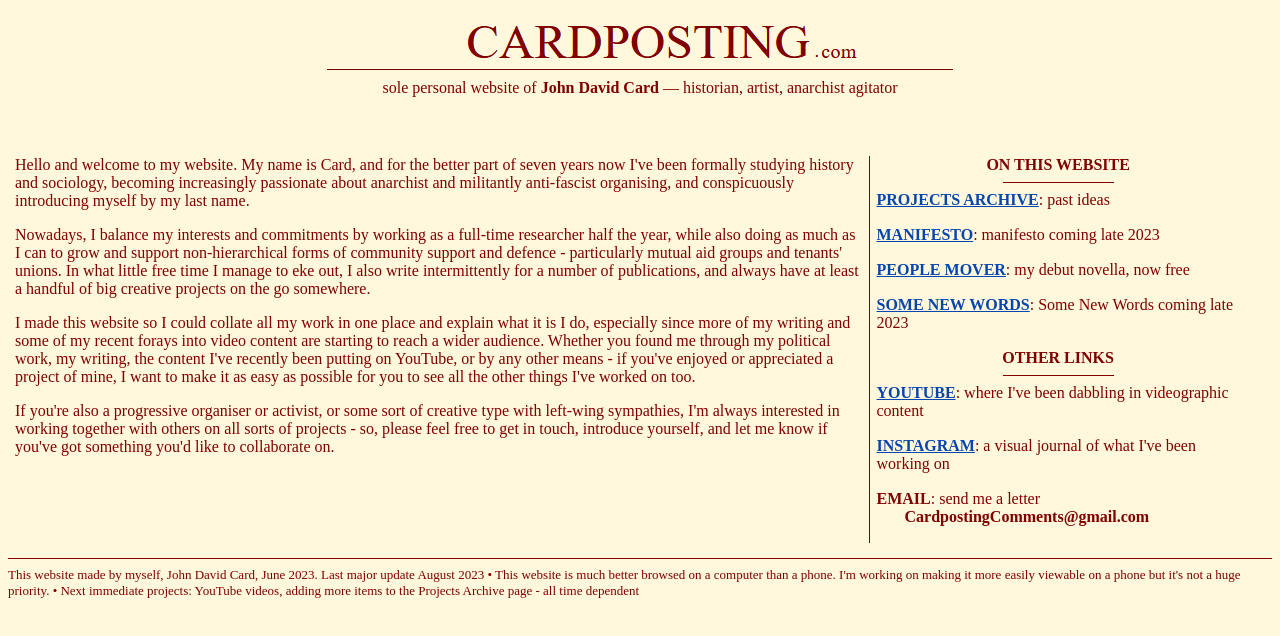
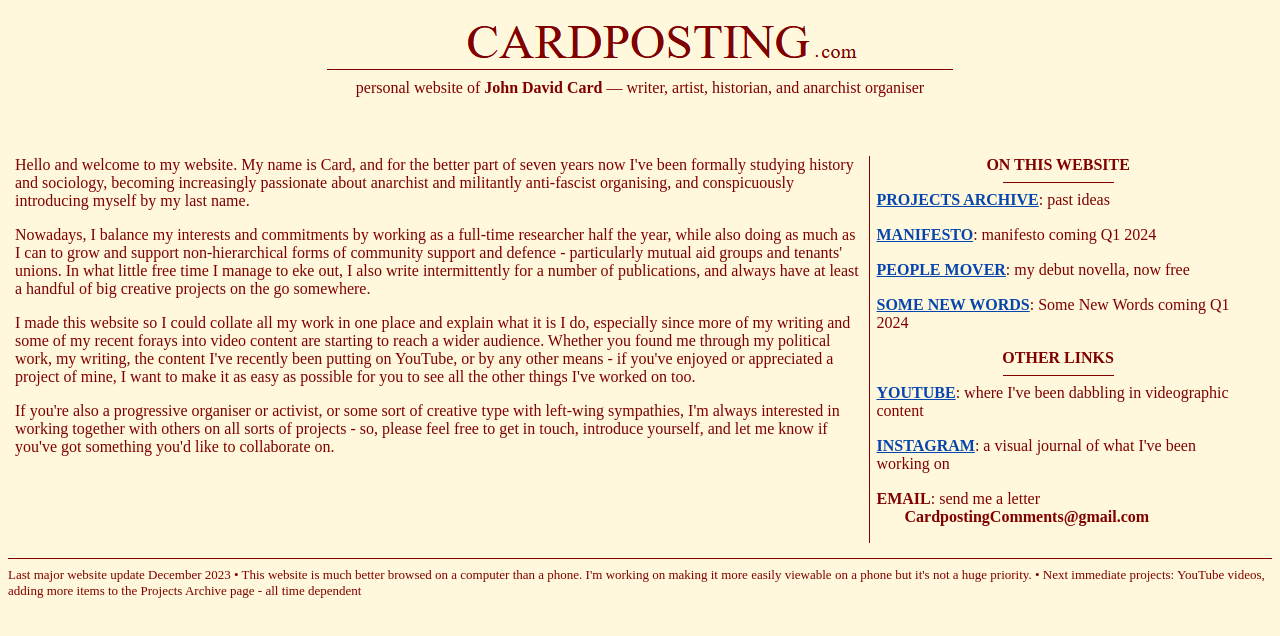
Before and after one commit to JohnDavidCard/Cardposting, a plain HTML site: page index.html in a window 1280 px wide. Drawn offline with Linux system fonts and the light colour scheme.

Commit message:
Update index.html

```diff
--- a/index.html
+++ b/index.html
@@ -17,7 +17,7 @@ A:active {text-decoration:none}
 <DIV ALIGN="CENTER"><IMG SRC="banner.png" ALIGN="TOP" WIDTH="626" HEIGHT="71"">
 
 <BR>
-<FONT COLOR="#800000">sole personal website of <strong>John David Card</strong> &mdash; historian, artist, anarchist agitator</p></FONT></DIV>
+<FONT COLOR="#800000">personal website of <strong>John David Card</strong> &mdash; writer, artist, historian, and anarchist organiser</p></FONT></DIV>
 <br>
 <BR><TABLE WIDTH="98%" BORDER="0" CELLSPACING="7" CELLPADDING="0">
 
@@ -53,13 +53,13 @@ A:active {text-decoration:none}
 <b><a href="archive.html"><strong>PROJECTS ARCHIVE</strong></a></b>: past ideas
 <HR SIZE="1" COLOR="#fff8dc" NOSHADE WIDTH="30%">
 
-<b><a href="manifesto.html"><strong>MANIFESTO</strong></a></b>: manifesto coming late 2023
+<b><a href="manifesto.html"><strong>MANIFESTO</strong></a></b>: manifesto coming Q1 2024
 <HR SIZE="1" COLOR="#fff8dc" NOSHADE WIDTH="30%">
 
 <b><a href="peoplemover.html"><strong>PEOPLE MOVER</strong></a></b>: my debut novella, now free
 <HR SIZE="1" COLOR="#fff8dc" NOSHADE WIDTH="30%">
 
-<b><a href="somenewwords.html"><strong>SOME NEW WORDS</strong></a></b>: Some New Words coming late 2023
+<b><a href="somenewwords.html"><strong>SOME NEW WORDS</strong></a></b>: Some New Words coming Q1 2024
 <HR SIZE="1" COLOR="#fff8dc" NOSHADE WIDTH="30%">
 
 
@@ -93,7 +93,7 @@ A:active {text-decoration:none}
 </FORM>
 
 <HR SIZE="1" COLOR="800000" NOSHADE>
-<FONT SIZE="-1">This website made by myself, John David Card, June 2023. Last major update August 2023 • This website is much better browsed on a computer than a phone. I'm working on making it more easily viewable on a phone but it's not a huge priority. • Next immediate projects: YouTube videos, adding more items to the Projects Archive page - all time dependent
+<FONT SIZE="-1">Last major website update December 2023 • This website is much better browsed on a computer than a phone. I'm working on making it more easily viewable on a phone but it's not a huge priority. • Next immediate projects: YouTube videos, adding more items to the Projects Archive page - all time dependent
 <br>
 
 <BR></FONT>
```
